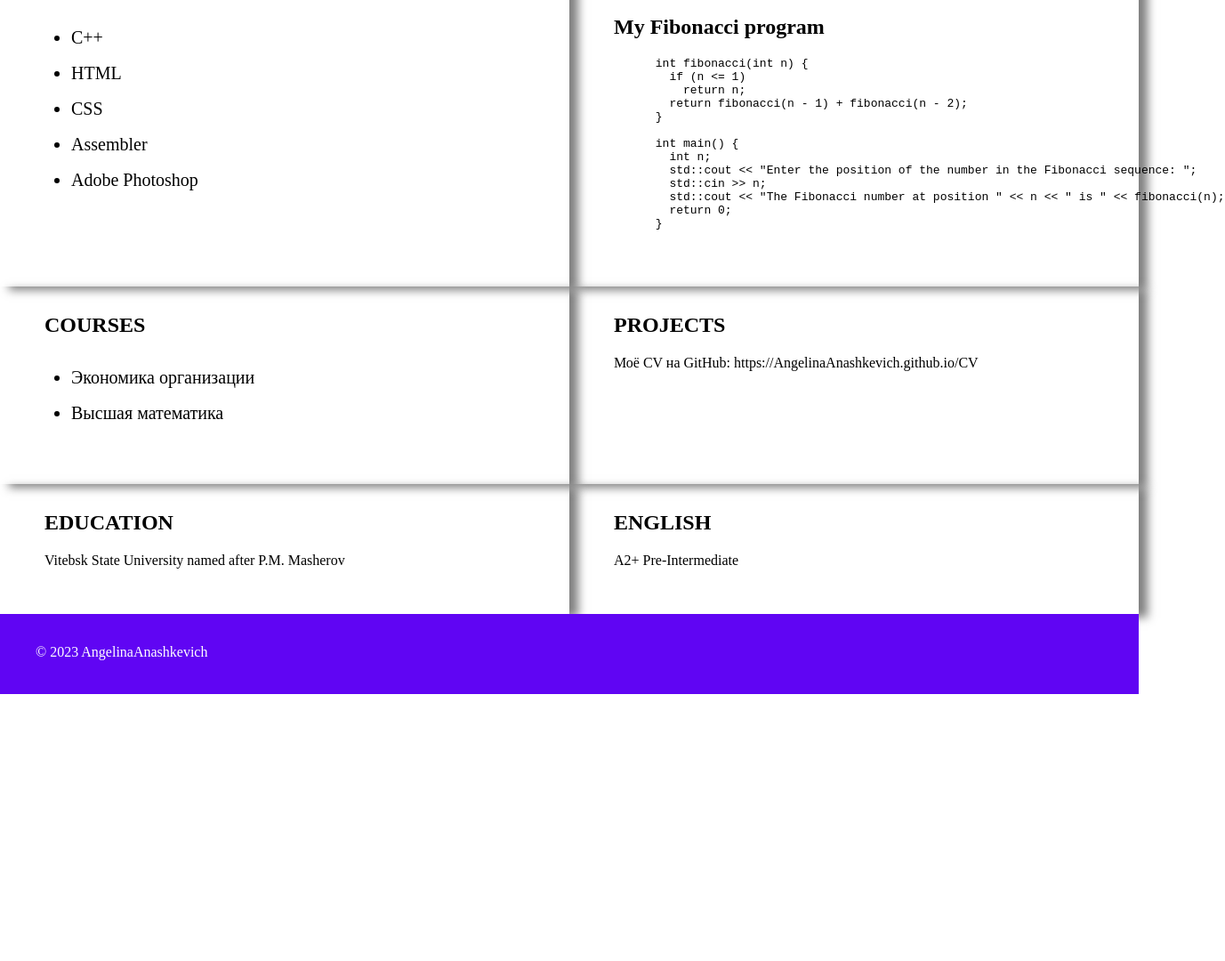
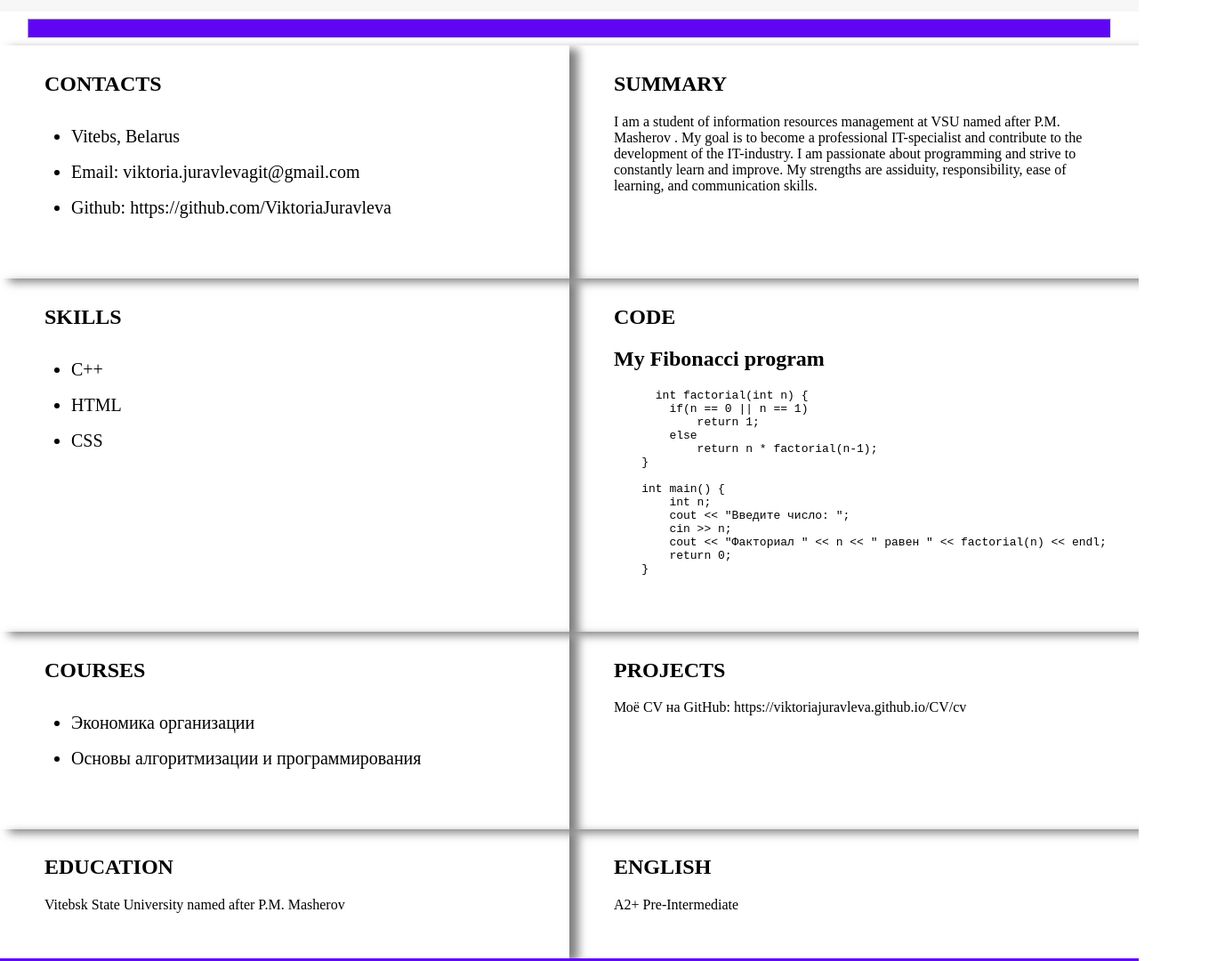
Before and after one commit to ViktoriaJuravleva/CV, a plain HTML site: page index.html in a window 1280 px wide. Shown: the part 751-1831 px from the top of the page at 89% size, 1377 px wide, since content can reach past the window. Before the commit the page ends 1531 px from the top, so only its background shows below. Drawn offline with Linux system fonts and the light colour scheme.

Commit message:
Update index.html

```diff
--- a/index.html
+++ b/index.html
@@ -4,6 +4,9 @@
     <meta charset="UTF-8">
     <meta http-equiv="X-UA-Compatible" content="IE=edge">
     <meta name="viewport" content="width=device-width, initial-scale=1.0">
+    <link rel="preconnect" href="https://fonts.googleapis.com">
+<link rel="preconnect" href="https://fonts.gstatic.com" crossorigin>
+<link href="https://fonts.googleapis.com/css2?family=Josefin+Sans:wght@500&display=swap" rel="stylesheet">
     <link rel="stylesheet" href="/style.css">
     <title>Document</title>
 </head>
@@ -28,10 +31,10 @@
 
   <section class="info-section">
     <div class="info-img">
-      <img src="/photo_2023-05-12_14-06-15.jpg" alt="Your image">
+      <img src="/photo_2023-05-12_14-06-07.jpg" alt="Your image">
     </div>
     <div class="info-text">
-      <h2>Ангелина Анашкевич</h2>
+      <h2>Виктория Журавлева</h2>
       <p>Студентка 1 курса УИР ВГУ им. П. М. Машерова</p>
     </div>
   </section>
@@ -43,13 +46,13 @@
       <h2 id="nav1">CONTACTS</h2>
       <ul>
         <li>Vitebs, Belarus</li>
-        <li>Email: angelina.anashkevich@gmail.com</li>
-        <li>Github: https://github.com/AngelinaAnashkevich</li>
+        <li>Email: <a href="mailto:viktoria.juravlevagit@gmail.com" class="link_git">viktoria.juravlevagit@gmail.com</a></li>
+        <li>Github: <a href="https://github.com/ViktoriaJuravleva" class="link_git">https://github.com/ViktoriaJuravleva</a> </li>
       </ul>
     </section>
     <section class="section">
       <h2 id="nav2">SUMMARY</h2>
-      <p>I am a student at P.M. Masherov University of Eastern Europe, majoring in Information Resource Management. My goal is to become a professional in the field of information technology and apply my knowledge in various areas of business. I am motivated, diligent and love to learn new things. My strengths are analytical mind, communication skills, responsibility.</p>
+      <p>I am a student of information resources management at VSU named after P.M. Masherov . My goal is to become a professional IT-specialist and contribute to the development of the IT-industry. I am passionate about programming and strive to constantly learn and improve. My strengths are assiduity, responsibility, ease of learning, and communication skills.</p>
     </section>
     <section class="section">
       <h2 id="nav3">SKILLS</h2>
@@ -57,8 +60,6 @@
         <li>C++</li>
         <li>HTML</li>
         <li>CSS</li>
-        <li>Assembler</li>
-        <li>Adobe Photoshop</li>
       </ul>
 
     </section>
@@ -66,31 +67,32 @@
       <h2 id="nav4">CODE</h2>
       <h1>My Fibonacci program</h1>
     <pre>
-      int fibonacci(int n) {
-        if (n <= 1)
-          return n;
-        return fibonacci(n - 1) + fibonacci(n - 2);
-      }
+      int factorial(int n) {
+        if(n == 0 || n == 1)
+            return 1;
+        else
+            return n * factorial(n-1);
+    }
 
-      int main() {
+    int main() {
         int n;
-        std::cout << "Enter the position of the number in the Fibonacci sequence: ";
-        std::cin >> n;
-        std::cout << "The Fibonacci number at position " << n << " is " << fibonacci(n);
+        cout << "Введите число: ";
+        cin >> n;
+        cout << "Факториал " << n << " равен " << factorial(n) << endl;
         return 0;
-      }
+    }
     </pre>
     </section>
     <section class="section">
       <h2 id="nav5">COURSES</h2>
       <ul>
         <li>Экономика организации</li>
-        <li>Высшая математика</li>
+        <li>Основы алгоритмизации и программирования</li>
       </ul>
     </section>
     <section class="section">
       <h2 id="nav6">PROJECTS</h2>
-      <p>Моё СV на GitHub: <a class="link_git" href="https://AngelinaAnashkevich.github.io/CV">https://AngelinaAnashkevich.github.io/CV</a></p>
+      <p>Моё СV на GitHub: <a class="link_git" href="https://viktoriajuravleva.github.io/CV/cv">https://viktoriajuravleva.github.io/CV/cv</a></p>
     </section>
     <section class="section">
       <h2 id="nav7">EDUCATION</h2>
@@ -102,7 +104,7 @@
     </section>
   </div>
   <footer class="footer">
-    <div class="container footer-container"><div>© 2023 <a href="https://github.com/AngelinaAnashkevich" class="github nav-link">AngelinaAnashkevich</a></div></div>
+    <div class="container footer-container"><div>© 2023 <a href="https://github.com/ViktoriaJuravleva" class="github nav-link">ViktoriaJuravleva</a></div></div>
   </footer>
 </body>
 </html>
```
